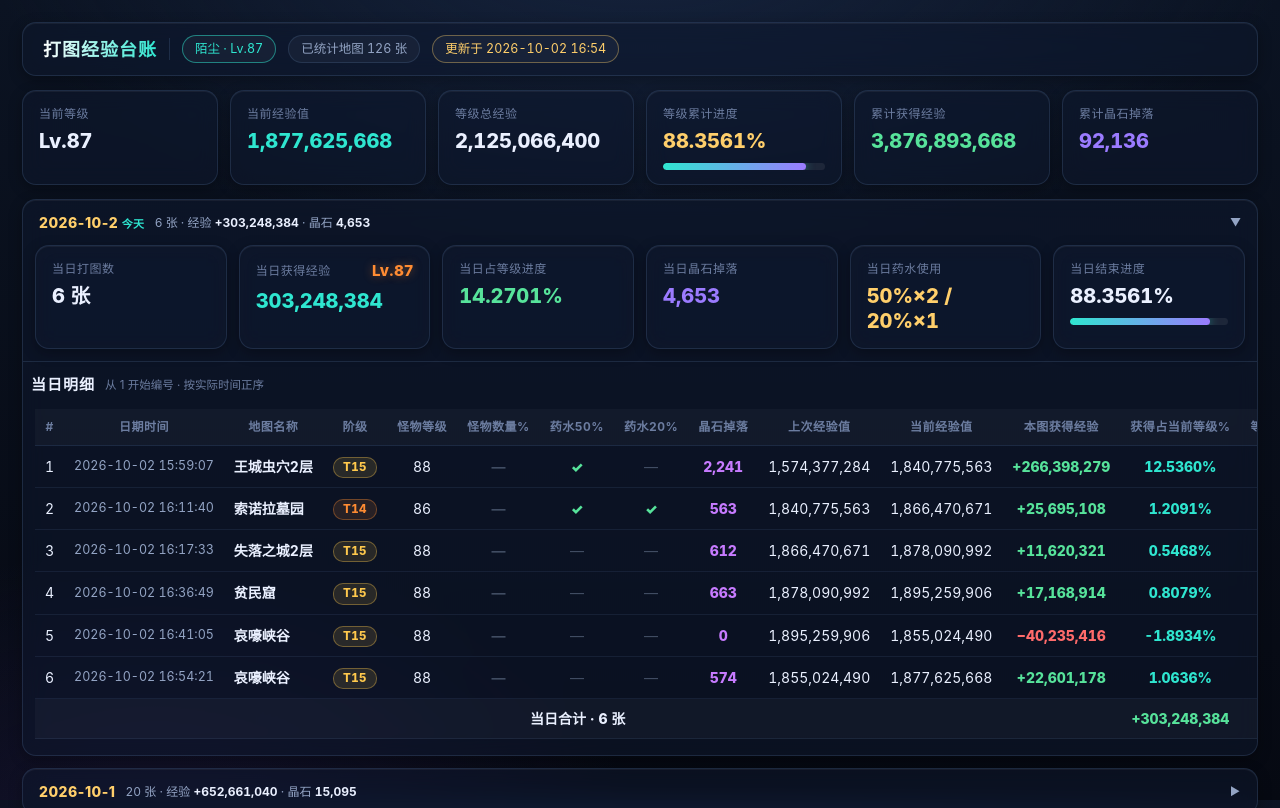
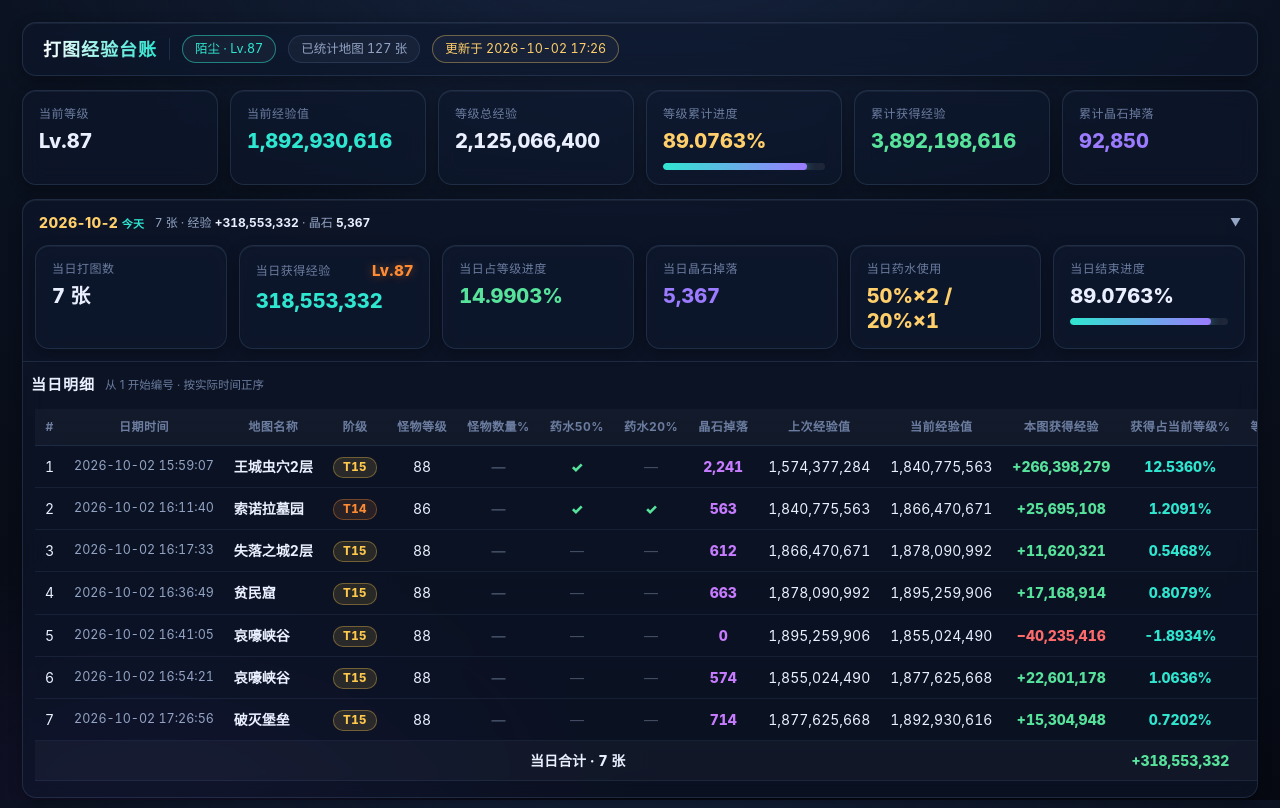
Before and after one commit to dycxlcvxv00/baozhan-game, a website: page index-xp.html in a window 1280 px wide. Shown: the top 808 px of the page. Drawn offline with Linux system fonts and the light colour scheme.

Commit message:
经验台账：新增第127条 T15破灭堡垒 怪物88级 晶石714 进度89.0763%

```diff
--- a/index-xp.html
+++ b/index-xp.html
@@ -294,7 +294,7 @@
 const LEVEL_TOTALS = { 86: 1999268000, 87: 2125066400 };
 const LEVEL_TOTAL  = LEVEL_TOTALS[87];   /* 当前等级（87）升级总经验 */
 const ltOf = r => LEVEL_TOTALS[r.level] || LEVEL_TOTAL;
-const UPDATED_AT  = '2026-10-02 16:54';
+const UPDATED_AT  = '2026-10-02 17:26';
 
 /* dt 为统计时刻，精确到分秒；
    #1 为 86 级首张统计图按 0 起点计；前两条分秒为补记时刻 */
@@ -1002,6 +1002,12 @@ const XP_RECORDS = [
     pot50:false, pot20:false, stones:574,
     prev:1855024490, cur:1877625668, note:'',
     affixes:['出现NPC-流浪铁匠','怪物毒素抗性增加35%','怪物数量增加15%','角色生命增加30%'] },
+
+  { dt:'2026-10-02 17:26:56', role:'陌尘', level:87,
+    map:'破灭堡垒', tier:'T15', mobLv:88, mobQty:null,
+    pot50:false, pot20:false, stones:714,
+    prev:1877625668, cur:1892930616, note:'',
+    affixes:['掉落物数量增加50%','掉落物数量增加50%','出现NPC-地图商人','角色所有抗性减少20%'] },
 ];
 /* ============ 以下为渲染逻辑，通常不用改 ============ */
 
```
